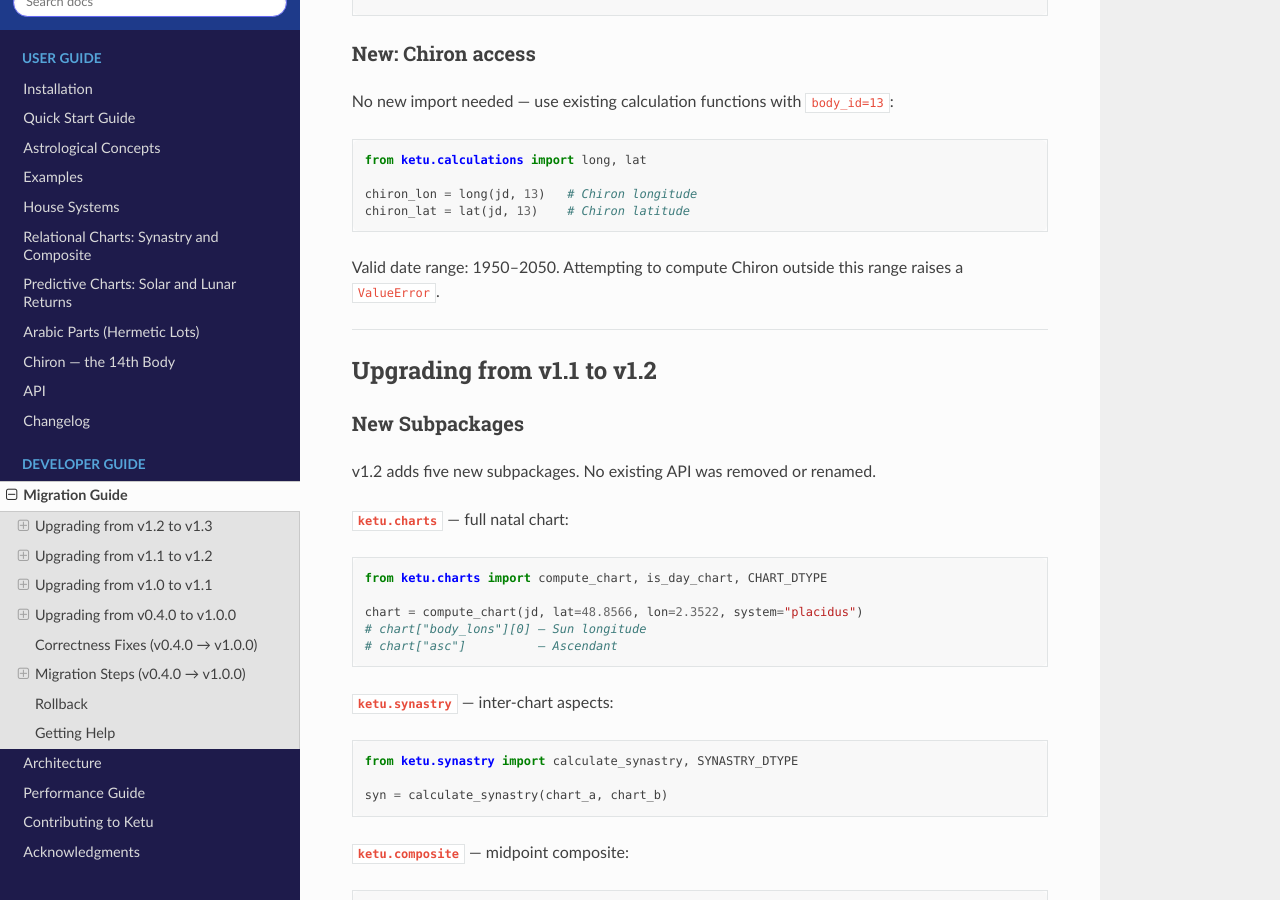
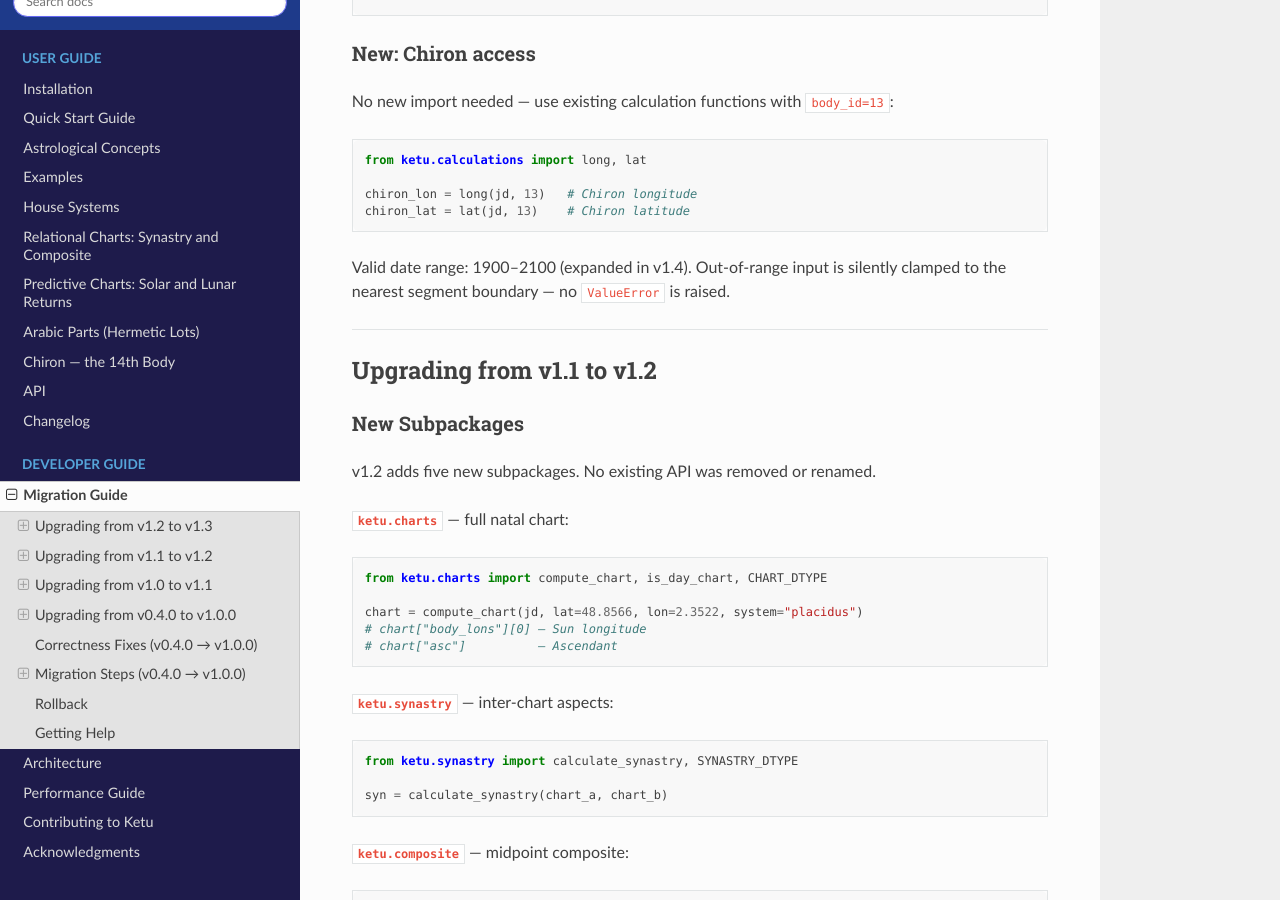
Before and after one commit to alkimya/ketu, a Sphinx documentation site: the page built from docs/source/migration.md, in a window 1280 px wide and 900 px high, scrolled down 1270 px. Built offline with Sphinx 7.4.7 and the Read the Docs theme 3.1.0, drawn with Linux system fonts in a browser that asks for light colours.

Commit message:
fix(31-02): correct Chiron date-range line to 1900–2100 + silent clamping
- Replace '1950–2050 … raises ValueError' with '1900–2100 (expanded in v1.4) … silently clamped'
- Reflects Phase 30 runtime behavior change (no ValueError) and expanded range
- DOC-16 Chiron-behavior fix for migration.md

````diff
--- a/docs/source/migration.md
+++ b/docs/source/migration.md
@@ -55,7 +55,7 @@ chiron_lon = long(jd, 13)   # Chiron longitude
 chiron_lat = lat(jd, 13)    # Chiron latitude
 ```
 
-Valid date range: 1950–2050. Attempting to compute Chiron outside this range raises a `ValueError`.
+Valid date range: 1900–2100 (expanded in v1.4). Out-of-range input is silently clamped to the nearest segment boundary — no `ValueError` is raised.
 
 ---
 
````
